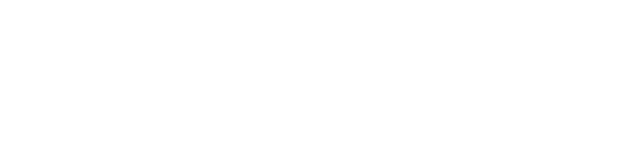
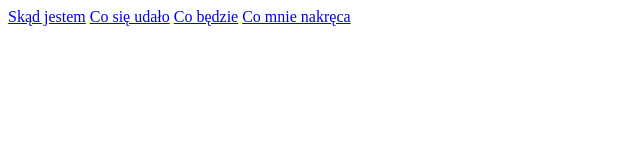
Before and after one commit to RomPop76/P01D08N71, a plain HTML site: page index.html in a window 1280 px wide. Shown: the whole page, without its empty margins (0-640 px from the left). Drawn offline with Linux system fonts and the light colour scheme.

Commit message:
Commit 2

```diff
--- a/index.html
+++ b/index.html
@@ -5,8 +5,15 @@
     <meta http-equiv="X-UA-Compatible" content="IE=edge">
     <meta name="viewport" content="width=device-width, initial-scale=1.0">
     <title>Document</title>
+    <link rel="stylesheet" href="style.css">
 </head>
 <body>
-
+    <nav>
+        <a href="#">Skąd jestem</a>
+        <a href="#">Co się udało</a>
+        <a href="#">Co będzie</a>
+        <a href="#">Co mnie nakręca</a>
+    </nav>
+    <header></header>
 </body>
 </html>
--- a/style.css
+++ b/style.css
@@ -0,0 +1 @@
+*
```
Also changed, not shown: pier-g77e70d5f7_1920.jpg (added).
